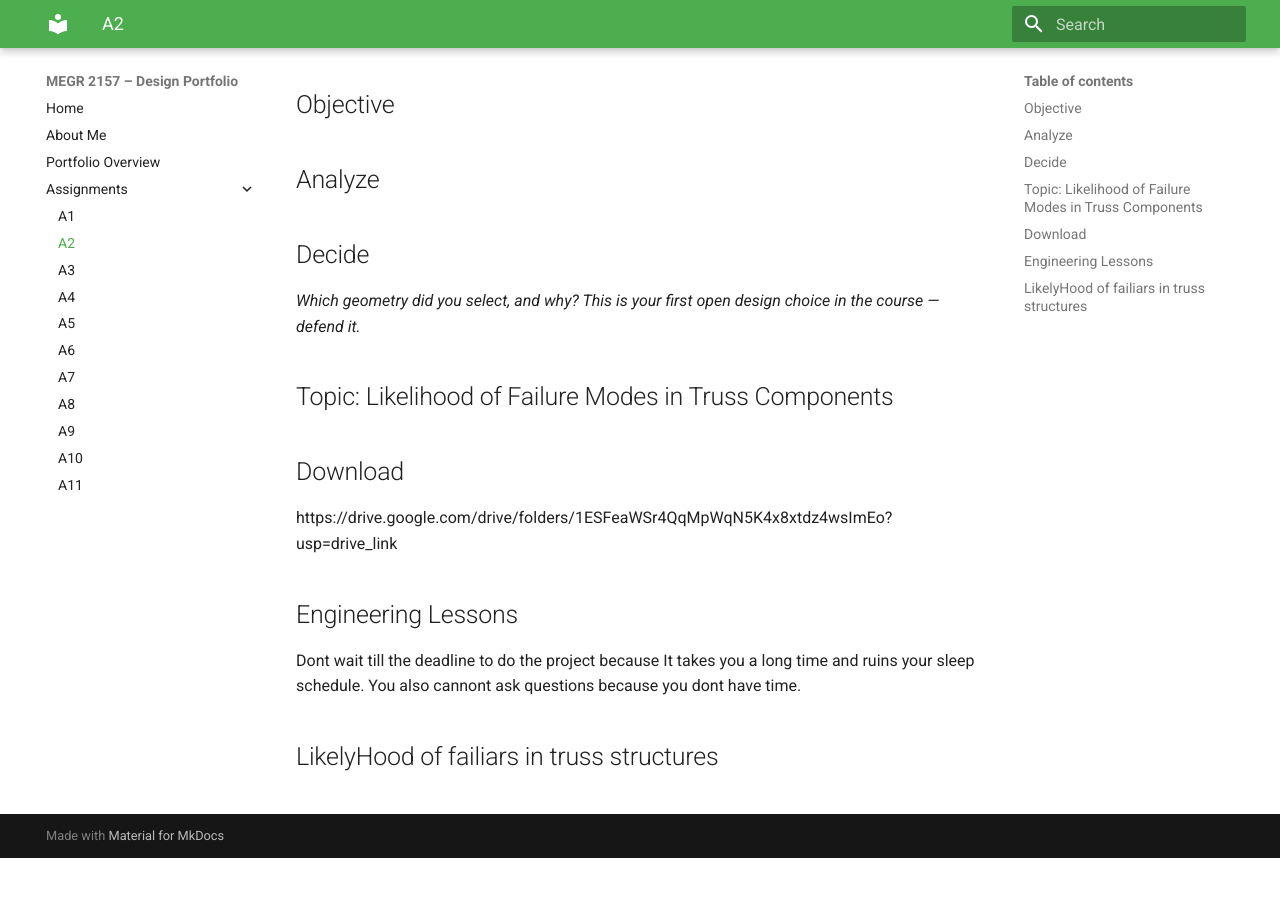
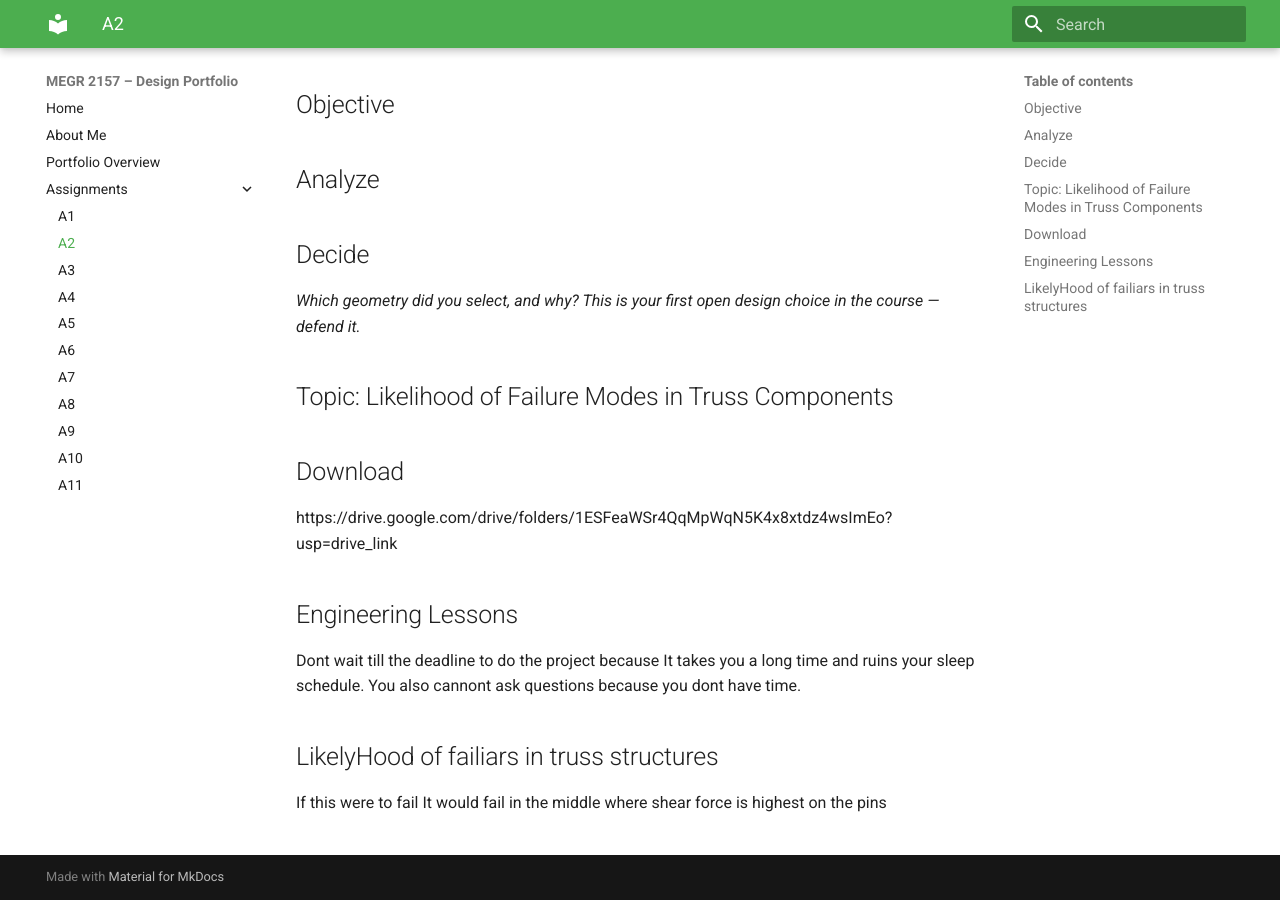
Before and after one commit to seaberr/kohlers-megr2157-portfolio, an MkDocs documentation site: the page built from docs/assignments/A02/index.md, in a window 1280 px wide and 900 px high, scrolled down 620 px. Built offline with MkDocs 1.6.1 and Material for MkDocs 9.7.7, drawn with Linux system fonts in a browser that asks for light colours; before the commit the page ends 1478 px from its top, so only the background shows below that.

Commit message:
Add failure likelihood note for truss structures
Added a note about failure likelihood in truss structures.

```diff
--- a/docs/assignments/A02/index.md
+++ b/docs/assignments/A02/index.md
@@ -16,4 +16,5 @@ https://drive.google.com/drive/folders/1ESFeaWSr4QqMpWqN5K4x8xtdz4wsImEo?usp=dri
 ## Engineering Lessons
 Dont wait till the deadline to do the project because It takes you a long time and ruins your sleep schedule. You also cannont ask questions because you dont have time.
 ## LikelyHood of failiars in truss structures
+If this were to fail It would fail in the middle where shear force is highest on the pins
 ##
```
